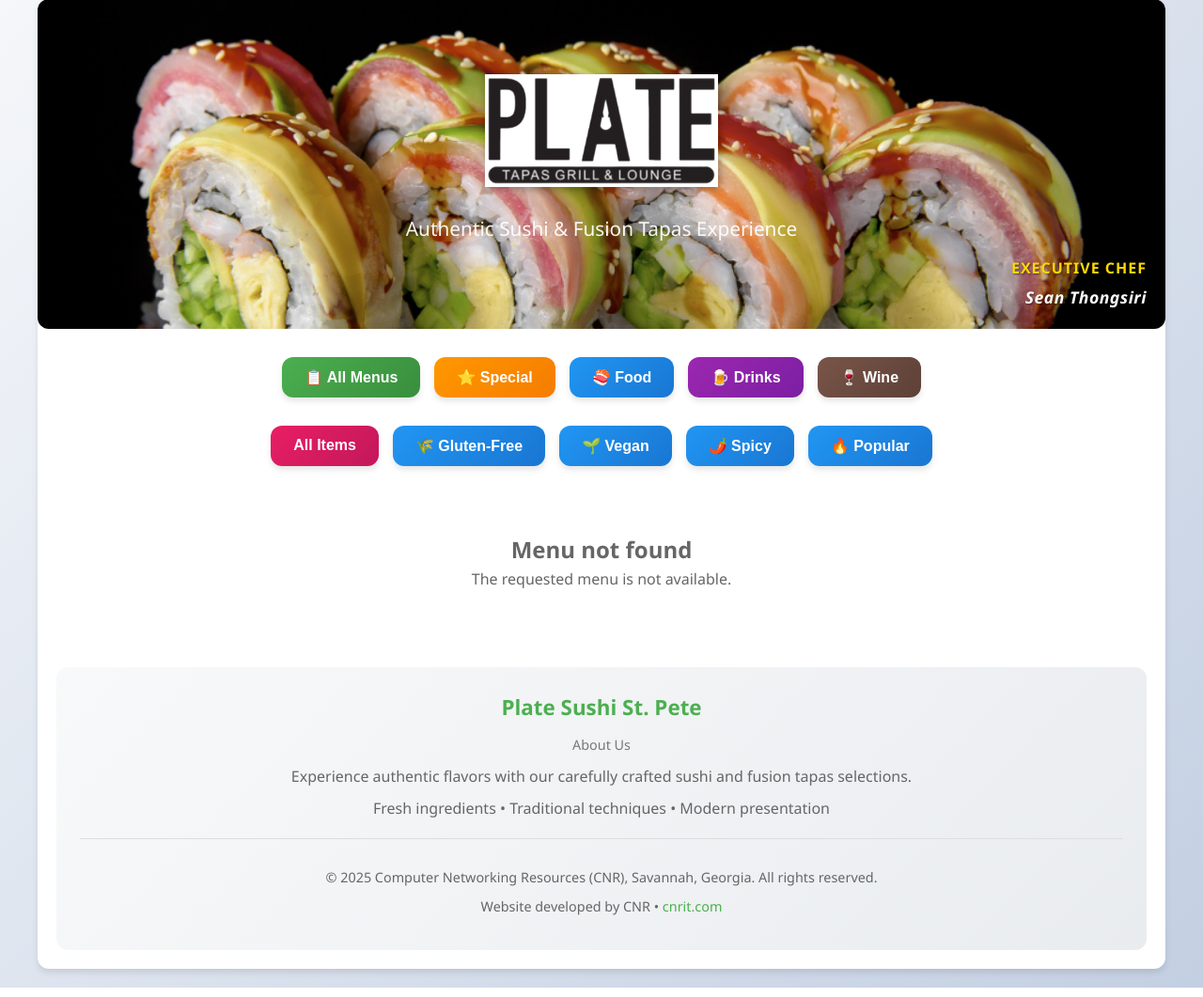
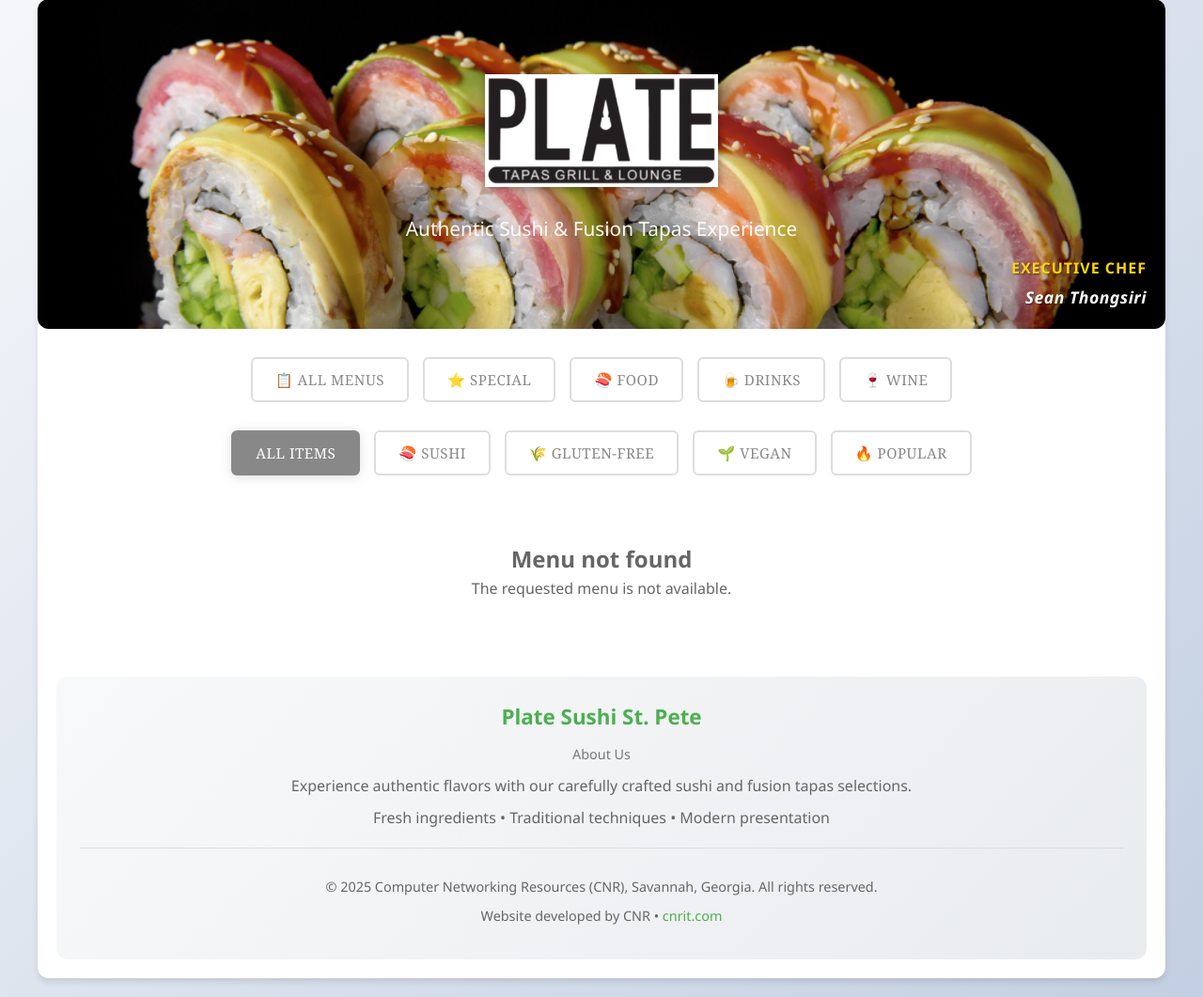
Before and after one commit to noc-cnrit/tapas, a PHP site: page /index.php?menu=index in a window 1280 px wide. Shown: the part 21-1082 px from the top of the page at 94% size. Run offline with PHP 8.4, Linux system fonts and the light colour scheme; data comes from the database, SQL or seed files in the repository.

Commit message:
Add sushi menu filtering and improve price formatting
- Add dedicated sushi filter with clean URL /menu/sushi
- Implement formatPrice() function to remove trailing zeros
- Update filter button styling to neutral colors
- Fix dietary filter URL handling
- Improve item image display (contain vs cover)
- Add PHP and JavaScript versions of formatPrice function

```diff
--- a/index.php
+++ b/index.php
@@ -48,7 +48,7 @@ function getMenuFromURL() {
             // Map URL segments to internal menu types
             $menuMap = [
                 'food' => 'food',
-                'sushi' => 'sushi',
+                'sushi' => 'sushi_tapas_special', // Special handling for sushi filter
                 'drinks' => 'drinks',
                 'special' => 'food', // map 'special' to 'food'
                 'chefs_specials' => 'chefs_specials',
@@ -82,12 +82,27 @@ if ($filterMenu === 'all') {
     $chefsSpecials = $menuDAO->getChefsSpecials();
     $menus = $chefsSpecials ? [$chefsSpecials] : [];
     $pageTitle = "Chef's Specials";
+} elseif ($filterMenu === 'sushi_tapas_special') {
+    // Special handling for sushi filter - get all menus but will be filtered by dietary filter
+    $menus = $menuDAO->getAllMenus();
+    $chefsSpecials = $menuDAO->getChefsSpecials();
+    if ($chefsSpecials) {
+        array_unshift($menus, $chefsSpecials);
+    }
+    $pageTitle = "Sushi Menu";
+    // Set a flag to apply sushi filtering
+    $_GET['dietary'] = 'sushi_tapas';
 } else {
     $singleMenu = $menuDAO->getMenuByName(ucfirst($filterMenu));
     $menus = $singleMenu ? [$singleMenu] : [];
     $pageTitle = ucfirst($filterMenu) . " Menu";
 }
 
+// Apply dietary filters if necessary
+if (isset($_GET['dietary']) && $_GET['dietary'] === 'sushi_tapas' && !empty($menus)) {
+    $menus = filterMenusByDietary($menus, 'sushi_tapas');
+}
+
 // Get menu names for navigation
 $menuNames = $menuDAO->getMenuNames();
 
@@ -96,6 +111,43 @@ $featuredItems = $menuDAO->getFeaturedItems(4);
 
 // Check authentication status for use throughout the page
 $isUserAdmin = Auth::isAuthenticated() && Auth::hasRole('admin');
+
+/**
+ * Filter menus by dietary restrictions (for PHP processing)
+ */
+function filterMenusByDietary($menus, $dietaryFilter) {
+    $filteredMenus = [];
+
+    foreach ($menus as $menu) {
+        $filteredMenu = $menu;
+        $filteredMenu['sections'] = [];
+
+        foreach ($menu['sections'] as $section) {
+            $filteredSection = $section;
+            $filteredSection['items'] = [];
+
+            // Special handling for sushi_tapas filter - check section name
+            if ($dietaryFilter === 'sushi_tapas') {
+                // Only include items from sections named "SUSHI TAPAS" (case insensitive)
+                if (stripos($section['name'], 'SUSHI TAPAS') !== false) {
+                    $filteredSection['items'] = $section['items'];
+                }
+            }
+
+            // Only include section if it has items
+            if (!empty($filteredSection['items'])) {
+                $filteredMenu['sections'][] = $filteredSection;
+            }
+        }
+
+        // Only include menu if it has sections with items
+        if (!empty($filteredMenu['sections'])) {
+            $filteredMenus[] = $filteredMenu;
+        }
+    }
+
+    return $filteredMenus;
+}
 ?>
 <!DOCTYPE html>
 <html lang="en">
@@ -283,32 +335,40 @@ $isUserAdmin = Auth::isAuthenticated() && Auth::hasRole('admin');
 
         .filter-button {
             padding: 12px 24px;
-            border: none;
-            border-radius: var(--border-radius);
-            background: linear-gradient(135deg, var(--secondary-color), #1976D2);
+            border: 2px solid #ddd;
+            border-radius: 6px;
+            background: white;
+            color: #888888;
+            text-decoration: none;
+            font-weight: 500;
+            font-size: 0.95em;
+            transition: all 0.3s ease;
+            cursor: pointer;
+            letter-spacing: 0.5px;
+            text-transform: uppercase;
+            font-family: 'Georgia', serif;
+        }
+
+        .filter-button:hover {
+            background: #f8f8f8;
+            border-color: #888888;
+            color: #666;
+            transform: translateY(-1px);
+            box-shadow: 0 2px 8px rgba(136, 136, 136, 0.15);
+        }
+
+        .filter-button.active {
+            background: #888888;
+            border-color: #888888;
             color: white;
-            text-decoration: none;
-            font-weight: 600;
-            font-size: 1em;
-            transition: all 0.3s ease;
-            box-shadow: var(--shadow);
-            cursor: pointer;
-        }
-
-        .filter-button:hover {
-            transform: translateY(-2px);
-            box-shadow: var(--hover-shadow);
-        }
-
-        .filter-button.active {
-            background: linear-gradient(135deg, var(--accent-color), #C2185B);
-        }
-
-        .filter-button.all { background: linear-gradient(135deg, var(--primary-color), #388E3C); }
-        .filter-button.special { background: linear-gradient(135deg, #FF9800, #F57C00); }
-        .filter-button.food { background: linear-gradient(135deg, var(--secondary-color), #1976D2); }
-        .filter-button.drinks { background: linear-gradient(135deg, #9C27B0, #7B1FA2); }
-        .filter-button.wine { background: linear-gradient(135deg, #795548, #5D4037); }
+            box-shadow: 0 2px 12px rgba(136, 136, 136, 0.25);
+        }
+
+        .filter-button.active:hover {
+            background: #777;
+            border-color: #777;
+            color: white;
+        }
 
         .menu-container {
             display: grid;
@@ -1043,9 +1107,9 @@ $isUserAdmin = Auth::isAuthenticated() && Auth::hasRole('admin');
 
         <div class="menu-filters dietary-filters">
             <button class="filter-button dietary active" data-dietary="all">All Items</button>
+            <button class="filter-button dietary" data-dietary="sushi_tapas">🍣 Sushi</button>
             <button class="filter-button dietary" data-dietary="gluten_free">🌾 Gluten-Free</button>
             <button class="filter-button dietary" data-dietary="vegan">🌱 Vegan</button>
-            <button class="filter-button dietary" data-dietary="spicy">🌶️ Spicy</button>
             <button class="filter-button dietary" data-dietary="popular">🔥 Popular</button>
         </div>
 
@@ -1258,20 +1325,39 @@ $isUserAdmin = Auth::isAuthenticated() && Auth::hasRole('admin');
 
                 if(currentDietaryFilter === 'all') {
                     // Clear URL parameters for "All Items"
-                    history.pushState({}, '', basePath + 'menu');
+                    const newUrl = basePath + 'menu';
+                    console.log('Setting URL to (all):', newUrl);
+                    history.pushState({}, '', newUrl);
+                    currentMenuFilter = 'all';
+                    document.querySelectorAll('.menu-filters .filter-button').forEach(btn => btn.classList.remove('active'));
+                    const allBtn = document.querySelector('.menu-filters .filter-button.all');
+                    if (allBtn) allBtn.classList.add('active');
+                    fetchMenuData();
+                } else if(currentDietaryFilter === 'sushi_tapas') {
+                    // Special handling for sushi filter - use clean URL
+                    const newUrl = basePath + 'menu/sushi';
+                    console.log('Setting URL to (sushi):', newUrl);
+                    history.pushState({}, '', newUrl);
                     currentMenuFilter = 'all';
                     document.querySelectorAll('.menu-filters .filter-button').forEach(btn => btn.classList.remove('active'));
                     const allBtn = document.querySelector('.menu-filters .filter-button.all');
                     if (allBtn) allBtn.classList.add('active');
                     fetchMenuData();
                 } else {
-                    // Set menu to "all" for dietary filters to show items across all menus
+                    // For other dietary filters, stay on /menu with query parameters
+                    const newUrl = basePath + 'menu?dietary=' + encodeURIComponent(currentDietaryFilter);
+                    console.log('Setting URL to (other):', newUrl);
+                    history.pushState({}, '', newUrl);
                     currentMenuFilter = 'all';
                     document.querySelectorAll('.menu-filters .filter-button').forEach(btn => btn.classList.remove('active'));
                     const allBtn = document.querySelector('.menu-filters .filter-button.all');
                     if (allBtn) allBtn.classList.add('active');
                     fetchMenuData();
                 }
+
+                console.log('After URL update - currentMenuFilter:', currentMenuFilter);
+                console.log('After URL update - currentDietaryFilter:', currentDietaryFilter);
+                console.log('Current window location:', window.location.href);
                 return;
             }
         });
@@ -1285,6 +1371,14 @@ $isUserAdmin = Auth::isAuthenticated() && Auth::hasRole('admin');
             if (urlMenuFilter && urlMenuFilter !== currentMenuFilter) {
                 currentMenuFilter = urlMenuFilter;
                 console.log('URL override detected:', urlMenuFilter);
+
+                // Special handling for sushi URL
+                if (urlMenuFilter === 'sushi') {
+                    currentMenuFilter = 'all';
+                    currentDietaryFilter = 'sushi_tapas';
+                    console.log('Sushi URL detected, setting dietary filter to sushi_tapas');
+                }
+
                 // Fetch the correct menu data since PHP couldn't parse the URL
                 fetchMenuData();
             }
@@ -1311,6 +1405,26 @@ $isUserAdmin = Auth::isAuthenticated() && Auth::hasRole('admin');
                     btn.classList.add('active');
                 }
             });
+
+            // Special handling for sushi URL - when loading /menu/sushi, we want the sushi dietary filter to be active
+            const currentUrl = window.location.pathname;
+            if (currentUrl === '/menu/sushi' || currentUrl.endsWith('/menu/sushi')) {
+                // Make sure sushi dietary button is active
+                document.querySelectorAll('.dietary-filters .filter-button').forEach(btn => {
+                    btn.classList.remove('active');
+                    if (btn.dataset.dietary === 'sushi_tapas') {
+                        btn.classList.add('active');
+                    }
+                });
+
+                // Make sure All Menus is active in menu filters
+                document.querySelectorAll('.menu-filters .filter-button').forEach(btn => {
+                    btn.classList.remove('active');
+                    if (btn.dataset.menu === 'all') {
+                        btn.classList.add('active');
+                    }
+                });
+            }
         }
 
         function fetchMenuData() {
@@ -1341,10 +1455,8 @@ $isUserAdmin = Auth::isAuthenticated() && Auth::hasRole('admin');
                     console.log('Menu data received:', data);
                     if (data.success) {
                         updatePageContent(data);
-                        // Only update URL if not "All Items" (which clears parameters)
-                        if (currentDietaryFilter !== 'all') {
-                            history.pushState({menu: currentMenuFilter, dietary: currentDietaryFilter}, '', '?menu=' + encodeURIComponent(currentMenuFilter) + '&dietary=' + encodeURIComponent(currentDietaryFilter));
-                        }
+                        // DO NOT update URL here - it's already been set correctly in the button click handlers
+                        // This was causing the menu/undefined issue by overriding clean URLs
                     } else {
                         menuContainer.innerHTML = `<div style="text-align: center; padding: 40px; color: #666;"><h2>Error</h2><p>${data.error || 'Unknown error occurred'}</p></div>`;
                     }
@@ -1454,7 +1566,7 @@ $isUserAdmin = Auth::isAuthenticated() && Auth::hasRole('admin');
                             </div>
                         ` : ''}
                     </div>
-                    ${item.price ? `<div class="item-price">$${parseFloat(item.price).toFixed(2)}</div>` : ''}
+                    ${item.price ? `<div class="item-price">$${formatPrice(item.price)}</div>` : ''}
                 </div>
             `;
         }
@@ -1465,7 +1577,7 @@ $isUserAdmin = Auth::isAuthenticated() && Auth::hasRole('admin');
                     <img src="${escapeHtml(item.primary_image || 'images/default-featured.png')}" alt="${escapeHtml(item.item_name)}">
                     <div class="featured-item-info">
                         <div class="featured-item-name">${escapeHtml(item.item_name)}</div>
-                        ${item.price ? `<div class="featured-item-price">$${parseFloat(item.price).toFixed(2)}</div>` : ''}
+                        ${item.price ? `<div class="featured-item-price">$${formatPrice(item.price)}</div>` : ''}
                     </div>
                 </div>
             `).join('');
@@ -1588,7 +1700,7 @@ $isUserAdmin = Auth::isAuthenticated() && Auth::hasRole('admin');
             html += '<div class="item-meta">';
 
             if (item.price) {
-                html += `<div class="price-display">$${parseFloat(item.price).toFixed(2)}</div>`;
+                html += `<div class="price-display">$${formatPrice(item.price)}</div>`;
             }
 
             if (icons && icons.length > 0) {
@@ -1681,6 +1793,19 @@ $isUserAdmin = Auth::isAuthenticated() && Auth::hasRole('admin');
                 case 'popular': return '🔥';
                 default: return '❓';
             }
+        }
+
+        /**
+         * Format price to remove trailing zeros (JavaScript version)
+         * Examples: 7.00 -> "7", 7.50 -> "7.50", 12.99 -> "12.99"
+         */
+        function formatPrice(price) {
+            if (!price || price <= 0) {
+                return '';
+            }
+            // Convert to number, format to 2 decimals, then remove trailing zeros
+            const formatted = parseFloat(price).toFixed(2);
+            return formatted.replace(/\.?0+$/, '');
         }
 
         // Close lightbox when clicking outside content
@@ -1741,4 +1866,15 @@ function getDietaryIconSymbol($iconName) {
         default: return '❓';
     }
 }
+
+/**
+ * Format price to remove trailing zeros
+ * Examples: 7.00 -> "7", 7.50 -> "7.50", 12.99 -> "12.99"
+ */
+function formatPrice($price) {
+    if (empty($price) || $price <= 0) {
+        return '';
+    }
+    return rtrim(rtrim(number_format($price, 2), '0'), '.');
+}
 ?>
```
Also changed, not shown: other parts of index.php (+23 -16 lines), api/get_menu_data.php (+13 -4 lines).
